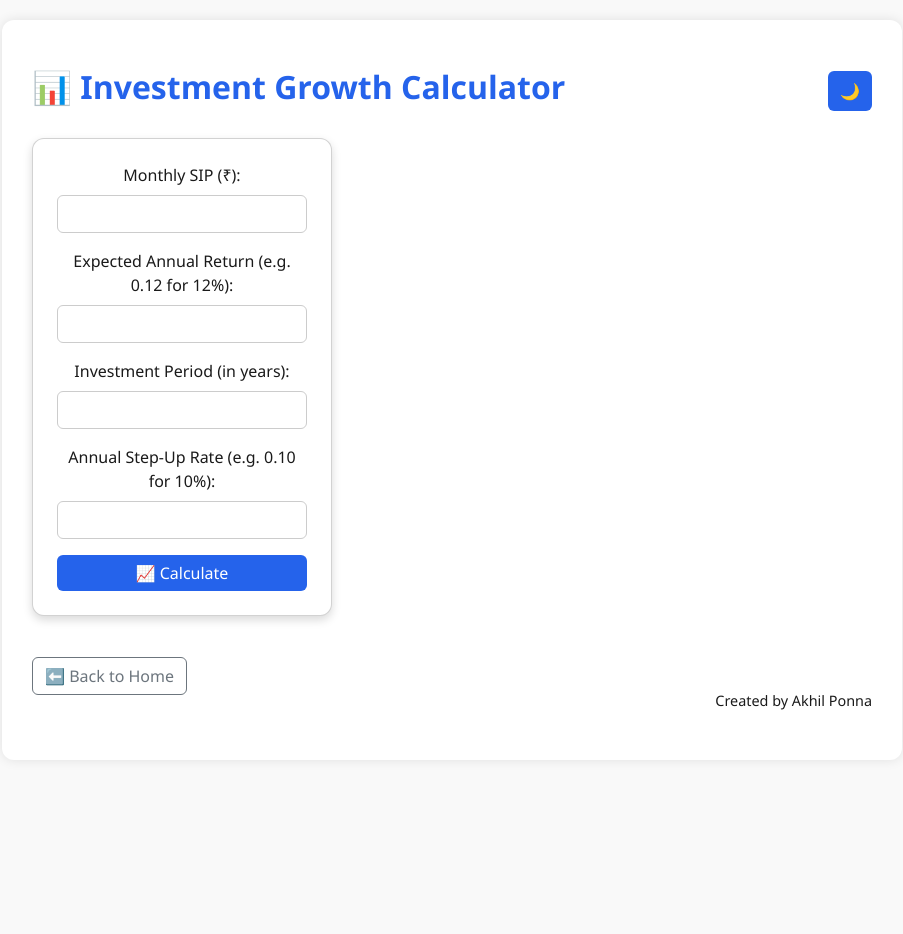
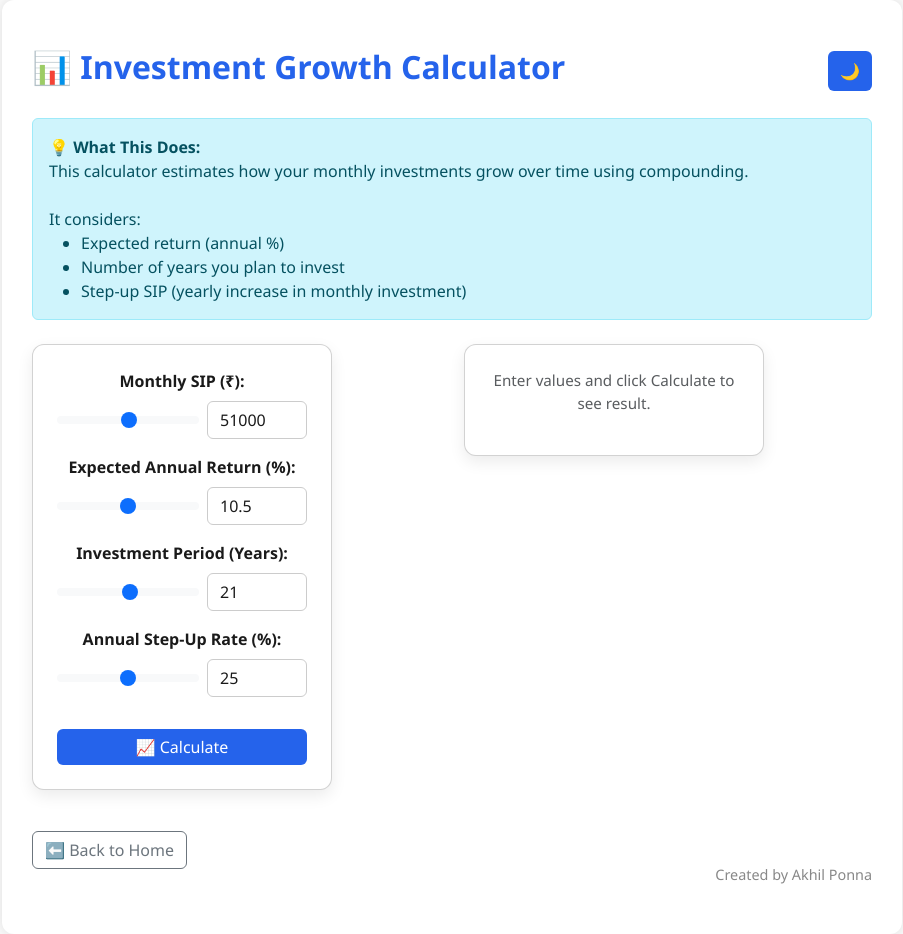
Before and after one commit to akhilponna98/easyfincal, a Flask app: page /investment in a window 1280 px wide. Shown: the whole page, without its empty margins (188-1091 px from the left). Before the commit the page ends 710 px from the top, so only its background shows below. Run offline with Flask 3, Linux system fonts and the light colour scheme.

Commit message:
Initial commit

```diff
--- a/app.py
+++ b/app.py
@@ -2,6 +2,7 @@ from flask import Flask, render_template, request
 
 app = Flask(__name__)
 
+# Format amount to Lakhs/Cr
 def format_amount(amount):
     if amount >= 1e7:
         return f"{amount / 1e7:.1f} Cr"
@@ -10,12 +11,38 @@ def format_amount(amount):
     else:
         return f"₹{amount:,.0f}"
 
-# Home route
+# Home Page
 @app.route("/")
 def home():
-    return render_template("index.html")
+    calculators = [
+        {
+            "title": "Investment Calculator",
+            "desc": "Estimate the growth of your monthly SIP investments over time.",
+            "url": "/investment",
+            "icon": "bi bi-graph-up-arrow"
+        },
+        {
+            "title": "Retirement Calculator",
+            "desc": "Calculate the corpus you need to retire and live comfortably.",
+            "url": "/retirement",
+            "icon": "bi bi-piggy-bank"  # ✅ Updated icon here
+        }
+    ]
 
-# Retirement Calculator using 4% Rule
+    articles = [
+        {
+            "title": "Why Start Investing Early?",
+            "body": "Starting early gives your money more time to grow due to compounding. Even small amounts invested early can beat large amounts invested later."
+        },
+        {
+            "title": "How Much Should I Save for Retirement?",
+            "body": "A good rule is to save 25x your annual expenses. Use our Retirement Calculator to find your target corpus."
+        }
+    ]
+
+    return render_template("index.html", calculators=calculators, articles=articles)
+
+# Retirement Calculator
 @app.route("/retirement", methods=["GET", "POST"])
 def retirement():
     result = None
@@ -32,21 +59,17 @@ def retirement():
             "expected_return_rate": request.form["expected_return_rate"]
         }
 
-        # Convert to correct types
         monthly_expense = float(form_data["monthly_expense"])
         current_age = int(form_data["current_age"])
         retirement_age = int(form_data["retirement_age"])
         life_expectancy = int(form_data["life_expectancy"])
-        inflation_rate = float(form_data["inflation_rate"])
-        expected_return_rate = float(form_data["expected_return_rate"])
+        inflation_rate = float(form_data["inflation_rate"]) / 100
+        expected_return_rate = float(form_data["expected_return_rate"]) / 100
 
         years_to_retirement = retirement_age - current_age
-
-        # Step 1: Inflate the monthly expense to retirement year
         inflated_monthly_expense = monthly_expense * ((1 + inflation_rate) ** years_to_retirement)
         annual_expense_at_retirement = inflated_monthly_expense * 12
 
-        # Step 2: Apply 4% Rule (Perpetual Corpus)
         safe_withdrawal_rate = 0.04
         retirement_corpus = annual_expense_at_retirement / safe_withdrawal_rate
 
@@ -55,11 +78,13 @@ def retirement():
 
     return render_template("retirement.html", result=result, formatted_result=formatted_result, form_data=form_data)
 
-# Investment Calculator (with Step-up)
+# Investment Calculator
 @app.route("/investment", methods=["GET", "POST"])
 def investment():
     result = None
     formatted_result = None
+    invested_amount = 0
+    estimated_returns = 0
     form_data = {}
 
     if request.method == "POST":
@@ -71,25 +96,42 @@ def investment():
         }
 
         monthly_investment = float(form_data["monthly_investment"])
-        expected_return = float(form_data["expected_return"])
+        expected_return = float(form_data["expected_return"]) / 100
         investment_period = int(form_data["investment_period"])
-        step_up_rate = float(form_data["step_up_rate"])
+        step_up_rate = float(form_data["step_up_rate"]) / 100
 
         months = investment_period * 12
         monthly_return = (1 + expected_return) ** (1 / 12) - 1
 
         total_corpus = 0
+        invested = 0
         sip = monthly_investment
 
         for year in range(investment_period):
             for month in range(12):
                 total_corpus = (total_corpus + sip) * (1 + monthly_return)
+                invested += sip
             sip *= (1 + step_up_rate)
+
+        estimated_returns = total_corpus - invested
 
         result = total_corpus
         formatted_result = format_amount(total_corpus)
+        formatted_invested = format_amount(invested)
+        formatted_returns = format_amount(estimated_returns)
 
-    return render_template("investment.html", result=result, formatted_result=formatted_result, form_data=form_data)
+        return render_template(
+            "investment.html",
+            result=result,
+            formatted_result=formatted_result,
+            formatted_invested=formatted_invested,
+            formatted_returns=formatted_returns,
+            invested_amount=round(invested),
+            estimated_returns=round(estimated_returns),
+            form_data=form_data
+        )
+
+    return render_template("investment.html", result=None, form_data=form_data)
 
 if __name__ == "__main__":
     app.run(debug=True)
--- /dev/null
+++ b/static/script.js
@@ -0,0 +1,68 @@
+// Theme toggle
+function toggleTheme() {
+    const html = document.documentElement;
+    const button = document.querySelector('.theme-toggle');
+    const currentTheme = html.getAttribute("data-theme");
+    const newTheme = currentTheme === "light" ? "dark" : "light";
+    html.setAttribute("data-theme", newTheme);
+    button.textContent = newTheme === "dark" ? "☀️" : "🌙";
+}
+
+// Format number to Indian currency style (e.g., ₹12,34,567)
+function formatCurrency(num) {
+    return '₹' + Number(num).toLocaleString('en-IN');
+}
+
+// Convert number to human-readable (e.g., 1.2 Cr, 56.4 Lakh)
+function toReadableAmount(value) {
+    value = Number(value);
+    if (value >= 10000000) {
+        return (value / 10000000).toFixed(1) + ' Cr';
+    } else if (value >= 100000) {
+        return (value / 100000).toFixed(1) + ' Lakh';
+    } else {
+        return formatCurrency(value);
+    }
+}
+
+// Donut chart rendering (for investment calculator)
+function renderDonutChart(invested, returns, canvasId = 'sipChart') {
+    const ctx = document.getElementById(canvasId);
+    if (!ctx) return;
+
+    if (window.myChart) {
+        window.myChart.destroy(); // destroy previous if exists
+    }
+
+    window.myChart = new Chart(ctx, {
+        type: 'doughnut',
+        data: {
+            labels: ['Invested Amount', 'Estimated Returns'],
+            datasets: [{
+                data: [invested, returns],
+                backgroundColor: ['#28a745', '#ffc107'],
+                borderWidth: 1
+            }]
+        },
+        options: {
+            cutout: '70%',
+            plugins: {
+                legend: {
+                    position: 'bottom'
+                }
+            }
+        }
+    });
+}
+
+// Update live output on slider move
+function setupLiveSliders(sliderId, outputId, prefix = '', suffix = '') {
+    const slider = document.getElementById(sliderId);
+    const output = document.getElementById(outputId);
+    if (slider && output) {
+        output.textContent = prefix + slider.value + suffix;
+        slider.addEventListener('input', () => {
+            output.textContent = prefix + slider.value + suffix;
+        });
+    }
+}
--- a/static/style.css
+++ b/static/style.css
@@ -26,7 +26,6 @@ body {
     background-color: var(--bg);
     color: var(--text);
     font-family: 'Segoe UI', Tahoma, Geneva, Verdana, sans-serif;
-    padding: 20px;
     transition: all 0.3s ease;
 }
 
--- a/templates/investment.html
+++ b/templates/investment.html
@@ -6,37 +6,8 @@
   <meta name="viewport" content="width=device-width, initial-scale=1.0"/>
   <link href="https://cdn.jsdelivr.net/npm/bootstrap@5.3.0/dist/css/bootstrap.min.css" rel="stylesheet">
   <link rel="stylesheet" href="{{ url_for('static', filename='style.css') }}">
-    <style>
-        .card {
-            border-radius: 12px;
-            background-color: var(--card);
-            color: var(--text);
-            box-shadow: 0 4px 10px rgba(0, 0, 0, 0.15);
-        }
-
-        .form-label {
-            font-weight: 500;
-        }
-
-        .theme-toggle {
-            background-color: var(--button);
-            color: #fff;
-            border: none;
-            border-radius: 6px;
-            padding: 8px 12px;
-            font-weight: bold;
-        }
-
-        .theme-toggle:hover {
-            opacity: 0.9;
-        }
-
-        .footer-text {
-            color: var(--text);
-        }
-    </style>
 </head>
-<body id="body">
+<body>
 
 <div class="container py-5">
   <div class="d-flex justify-content-between align-items-center mb-4">
@@ -44,39 +15,75 @@
     <button class="theme-toggle" onclick="toggleTheme()">🌙</button>
   </div>
 
-        <div class="card p-4">
-            <form method="post">
-                <div class="mb-3">
-                    <label for="monthly_investment" class="form-label">Monthly SIP (₹):</label>
-                    <input type="number" class="form-control" name="monthly_investment" required
-                        value="{{ form_data.monthly_investment if form_data }}">
+  <!-- Summary -->
+  <div class="alert alert-info mb-4">
+    <strong>💡 What This Does:</strong><br>
+    This calculator estimates how your monthly investments grow over time using compounding.<br><br>
+    It considers:
+    <ul class="mb-0">
+      <li>Expected return (annual %)</li>
+      <li>Number of years you plan to invest</li>
+      <li>Step-up SIP (yearly increase in monthly investment)</li>
+    </ul>
   </div>
 
+  <div class="row g-4">
+    <!-- Left: Form -->
+    <div class="col-md-6">
+      <div class="card p-4">
+        <form method="POST">
+
+          {% set values = form_data if form_data else {} %}
+
+          {% macro slider_input(label, id, min, max, step, suffix, prefix) %}
           <div class="mb-3">
-                    <label for="expected_return" class="form-label">Expected Annual Return (e.g. 0.12 for 12%):</label>
-                    <input type="number" step="0.01" class="form-control" name="expected_return" required
-                        value="{{ form_data.expected_return if form_data }}">
+            <label for="{{ id }}" class="form-label">{{ label }}:</label>
+            <div class="d-flex align-items-center gap-2">
+              <input type="range" class="form-range flex-grow-1" min="{{ min }}" max="{{ max }}" step="{{ step }}"
+                     id="{{ id }}" name="{{ id }}" value="{{ values.get(id, '') }}">
+              <input type="number" class="form-control" style="max-width: 100px;"
+                     id="{{ id }}_input" min="{{ min }}" max="{{ max }}" step="{{ step }}">
+            </div>
+          </div>
+          {% endmacro %}
+
+          {{ slider_input('Monthly SIP (₹)', 'monthly_investment', 1000, 100000, 1000, '', '₹') }}
+          {{ slider_input('Expected Annual Return (%)', 'expected_return', 1, 20, 0.5, '%', '') }}
+          {{ slider_input('Investment Period (Years)', 'investment_period', 1, 40, 1, ' yrs', '') }}
+          {{ slider_input('Annual Step-Up Rate (%)', 'step_up_rate', 0, 50, 1, '%', '') }}
+
+          <button type="submit" class="btn btn-success w-100 mt-3">📈 Calculate</button>
+        </form>
+      </div>
     </div>
 
-                <div class="mb-3">
-                    <label for="investment_period" class="form-label">Investment Period (in years):</label>
-                    <input type="number" class="form-control" name="investment_period" required
-                        value="{{ form_data.investment_period if form_data }}">
+    <!-- Right: Output -->
+    <div class="col-md-6">
+      <div class="card p-4 text-center">
+        {% if result %}
+        <h5>Invested Amount:</h5>
+        <p class="text-success fw-bold">{{ formatted_invested }}</p>
+
+        <h5>Estimated Returns:</h5>
+        <p class="text-warning fw-bold">{{ formatted_returns }}</p>
+
+        <h5>Total Future Value:</h5>
+        <p class="fs-4">
+          ₹{{ '{:,.0f}'.format(result) }} <br>
+          <span class="text-muted">({{ formatted_result }})</span>
+        </p>
+
+        <canvas id="sipChart" height="200"></canvas>
+        <script>
+          window.addEventListener('DOMContentLoaded', () => {
+            renderDonutChart({{ invested_amount }}, {{ estimated_returns }});
+          });
+        </script>
+        {% else %}
+        <p class="text-muted">Enter values and click Calculate to see result.</p>
+        {% endif %}
       </div>
-
-                <div class="mb-3">
-                    <label for="step_up_rate" class="form-label">Annual Step-Up Rate (e.g. 0.10 for 10%):</label>
-                    <input type="number" step="0.01" class="form-control" name="step_up_rate" required
-                        value="{{ form_data.step_up_rate if form_data }}">
     </div>
-
-                <button type="submit" class="btn btn-success w-100">📈 Calculate</button>
-            </form>
-
-            {% if formatted_result %}
-            <hr>
-            <h4 class="text-center mt-3">📈 Future Value: {{ formatted_result }}</h4>
-            {% endif %}
   </div>
 
   <div class="mt-4 d-flex justify-content-between align-items-center">
@@ -85,15 +92,33 @@
   </div>
 </div>
 
+<!-- Scripts -->
+<script src="https://cdn.jsdelivr.net/npm/chart.js"></script>
+<script src="{{ url_for('static', filename='script.js') }}"></script>
 <script>
-        function toggleTheme() {
-            const html = document.documentElement;
-            const button = document.querySelector('.theme-toggle');
-            const currentTheme = html.getAttribute("data-theme");
-            const newTheme = currentTheme === "light" ? "dark" : "light";
-            html.setAttribute("data-theme", newTheme);
-            button.textContent = newTheme === "dark" ? "☀️" : "🌙";
-        }
+  const syncSliderInput = (id) => {
+    const slider = document.getElementById(id);
+    const input = document.getElementById(id + "_input");
+
+    // Initial sync
+    input.value = slider.value;
+
+    slider.addEventListener("input", () => {
+      input.value = slider.value;
+    });
+
+    input.addEventListener("input", () => {
+      slider.value = input.value;
+    });
+  };
+
+  [
+    'monthly_investment',
+    'expected_return',
+    'investment_period',
+    'step_up_rate'
+  ].forEach(syncSliderInput);
 </script>
+
 </body>
 </html>
```
Also changed, not shown: other parts of static/style.css (+39 -11 lines), static/accordion.css (added, +34 -0 lines), templates/index.html (+55 -93 lines), templates/retirement.html (+54 -75 lines), static/logo.png. Lines whose indentation alone changed are shown as unchanged.
